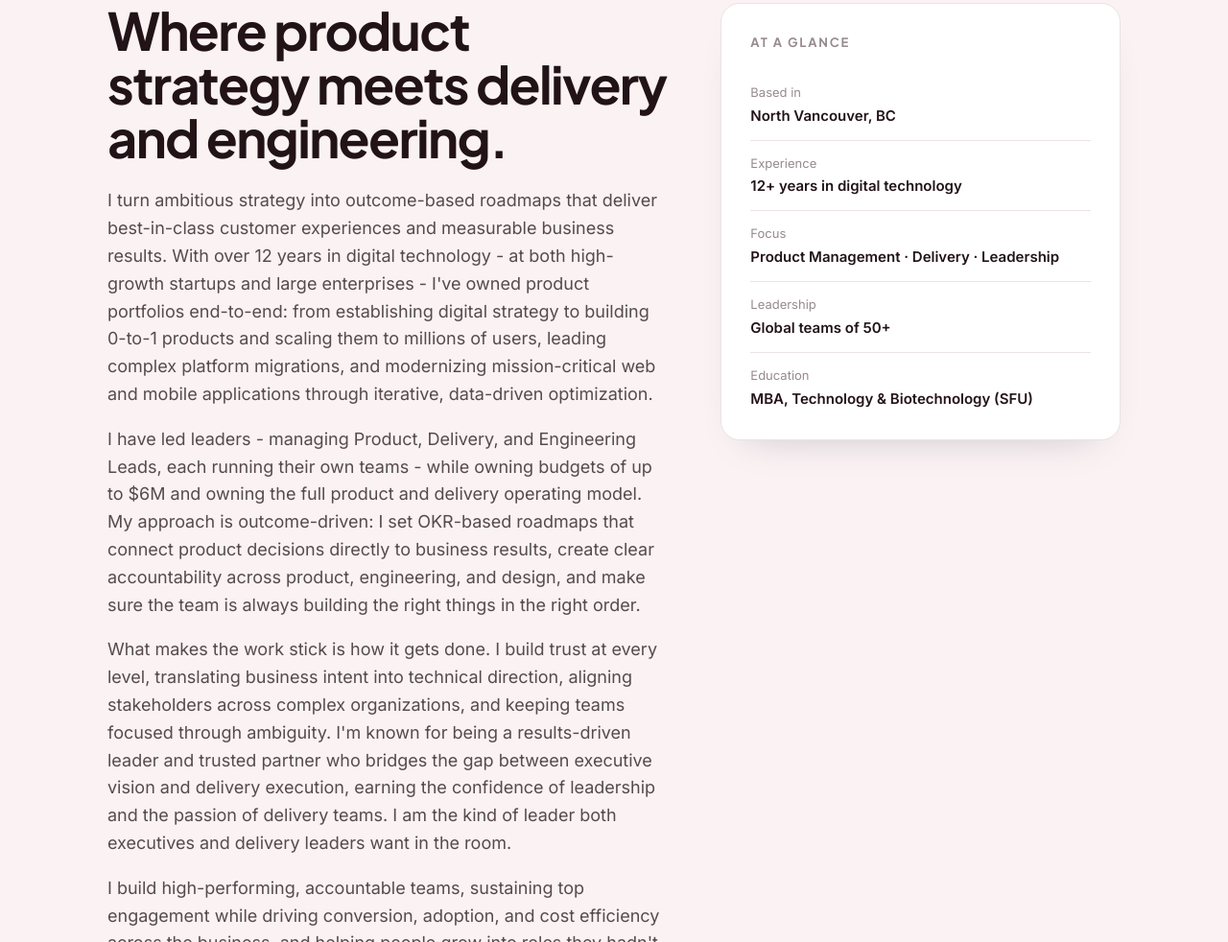
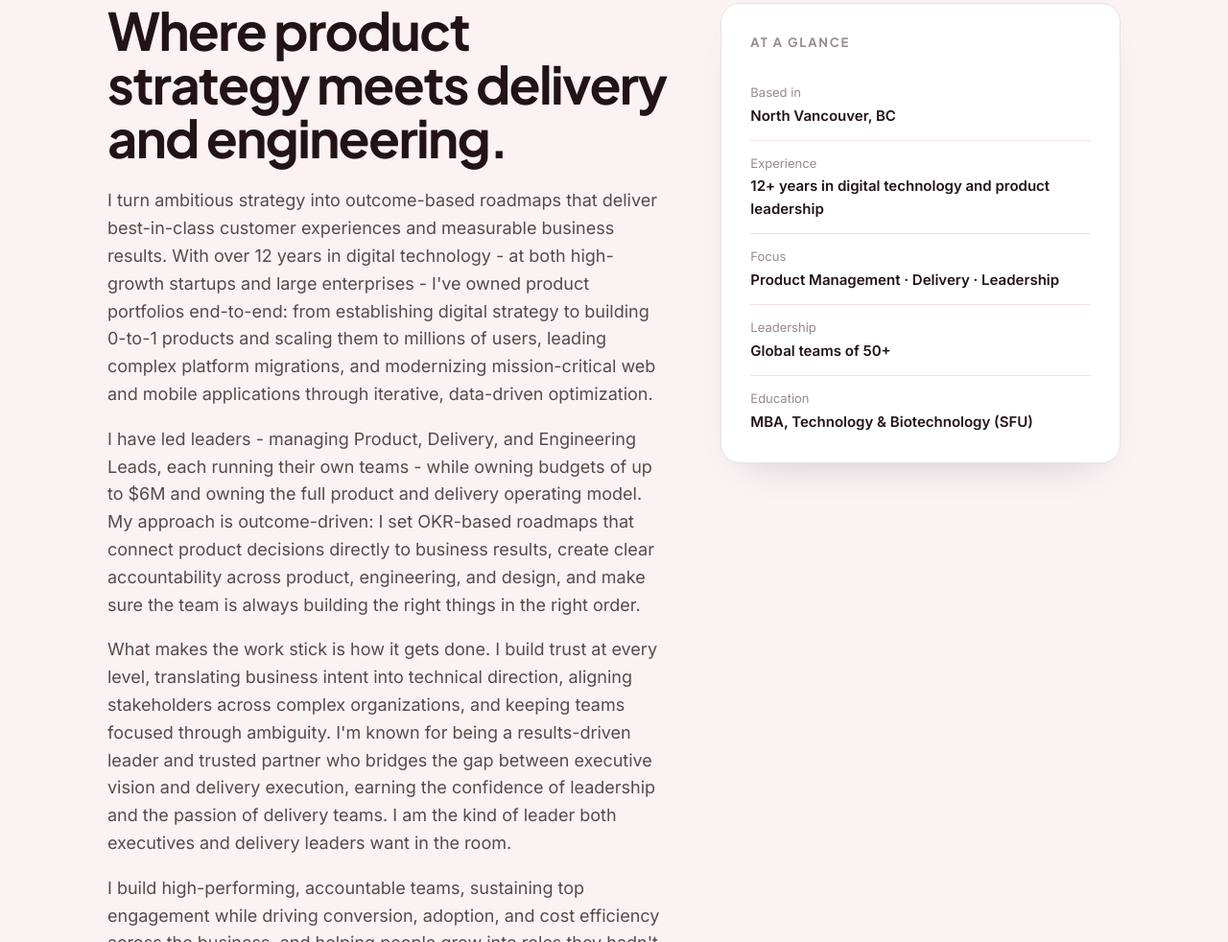
Before and after one commit to MsMaibs/MsMaibs.github.io, a plain HTML site: page index.html in a window 1280 px wide. Shown: the part 1491-2473 px from the top of the page at 96% size. Drawn offline with Linux system fonts and the light colour scheme.

Commit message:
Update experience description in index.html

```diff
--- a/index.html
+++ b/index.html
@@ -4,7 +4,7 @@
 <meta charset="UTF-8" />
 <meta name="viewport" content="width=device-width, initial-scale=1.0" />
 <title>Maibel Rafferty - Product &amp; Delivery Leader</title>
-<meta name="description" content="Maibel Rafferty is a senior product and delivery leader with 12+ years in digital technology. Specializing in product management, digital transformation, OKR-based roadmapping, platform migrations, and web and mobile product leadership at scale." />
+<meta name="description" content="Maibel Rafferty is a senior product and delivery leader with 12+ years in digital technology and product leadership. Specializing in product management, digital transformation, OKR-based roadmapping, platform migrations, and web and mobile product leadership at scale." />
 <meta name="keywords" content="product management, delivery leadership, digital transformation, product strategy, OKRs, roadmapping, platform migration, web and mobile, agile delivery, stakeholder management, Maibel Rafferty, Vancouver, TELUS, Salesforce, SAP" />
 <meta name="author" content="Maibel Rafferty" />
 <meta property="og:title" content="Maibel Rafferty - Product &amp; Delivery Leader" />
@@ -297,7 +297,7 @@
           <aside class="about-aside">
           <h3>At a glance</h3>
           <div class="fact"><div class="k">Based in</div><div class="v">North Vancouver, BC</div></div>
-          <div class="fact"><div class="k">Experience</div><div class="v">12+ years in digital technology</div></div>
+          <div class="fact"><div class="k">Experience</div><div class="v">12+ years in digital technology and product leadership</div></div>
           <div class="fact"><div class="k">Focus</div><div class="v">Product Management · Delivery · Leadership</div></div>
           <div class="fact"><div class="k">Leadership</div><div class="v">Global teams of 50+</div></div>
           <div class="fact"><div class="k">Education</div><div class="v">MBA, Technology &amp; Biotechnology (SFU)</div></div>
```
